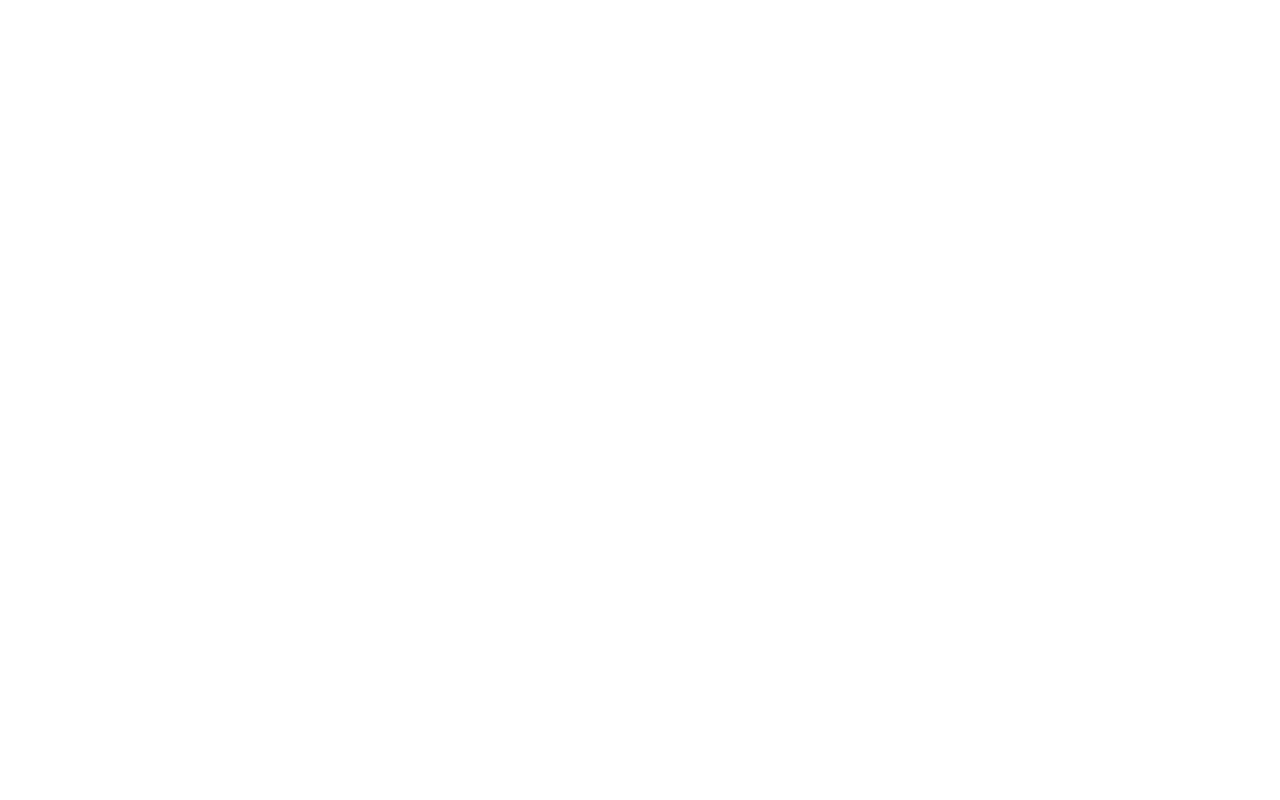
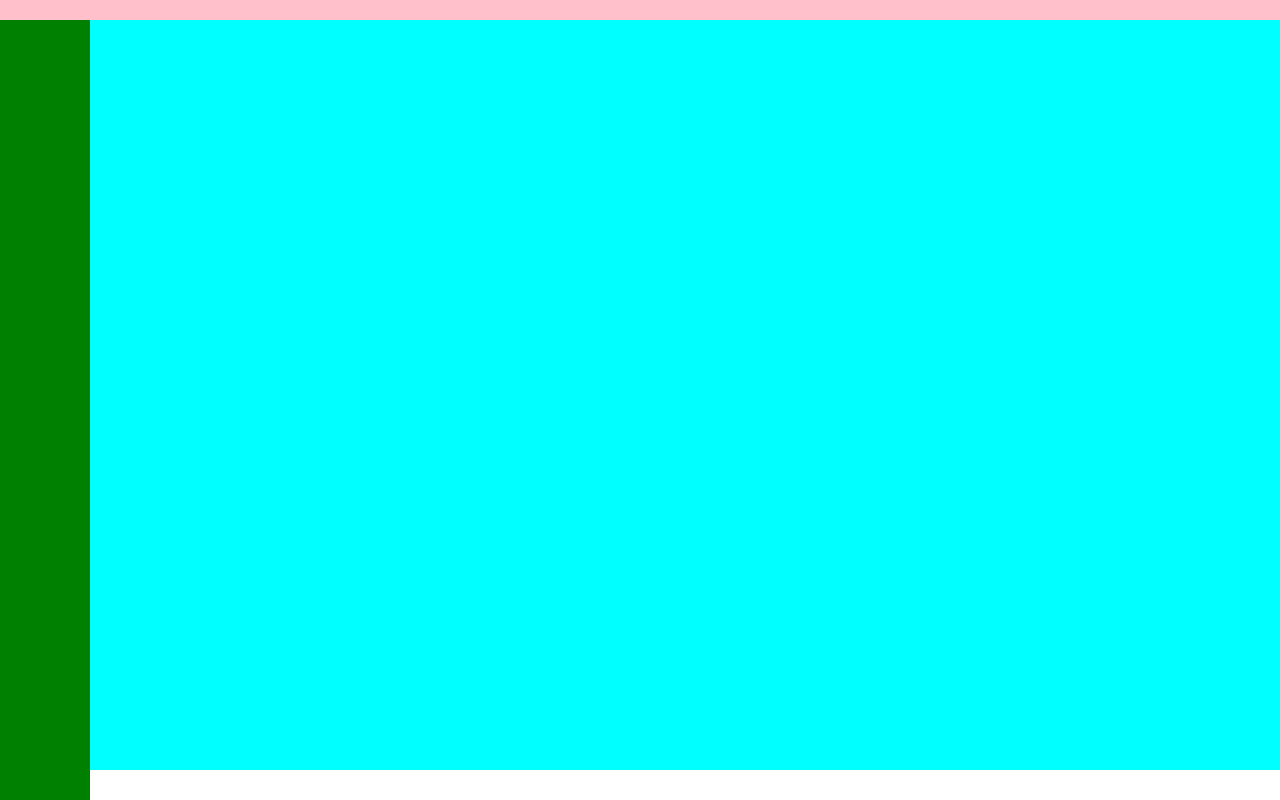
Before and after one commit to nester7x/template, a plain HTML site: page index.html in a window 1280 px wide. Drawn offline with Linux system fonts and the light colour scheme.

Commit message:
colored blocks

```diff
--- a/index.html
+++ b/index.html
@@ -12,7 +12,9 @@
   <div class="wrap">
     <header></header>
     <aside></aside>
-    <main></main>
+    <main>
+      <footer></footer>
+    </main>
   </div>
 </body>
 </html>
--- a/style.css
+++ b/style.css
@@ -2,6 +2,10 @@
   margin: 0;
   padding: 0;
   box-sizing: border-box;
+}
+
+html {
+  height: 100%;
 }
 
 body {
@@ -10,6 +14,7 @@ body {
   font-style: normal;
   font-weight: normal;
   color: #000000;
+  height: 100%;
 }
 
 .wrap {
@@ -23,17 +28,32 @@ header {
   position: sticky;
   top: 0;
   width: 100%;
+  padding: 10px;
   z-index: 200;
+  background-color: pink;
 }
 
 aside {
-  width: 30%;
-  padding: 15px;
-  margin: 15px;
-  float: right;
-  font-style: italic;
+  width: 7%;
+  position: fixed;
+  top: 0;
+  left: 0;
+  bottom: 0;
+  padding: 10px;
+  background-color: green;
 }
 
 main {
+  background-color: aqua;
+  padding-left: 7%;
+  flex: 1 1 100%;
+  height: 100%;
+  display: flex;
+  flex-direction: column;
+}
+
+footer {
+  margin-top: auto;
   padding: 15px;
+  background-color: #ffffff;
 }
```
